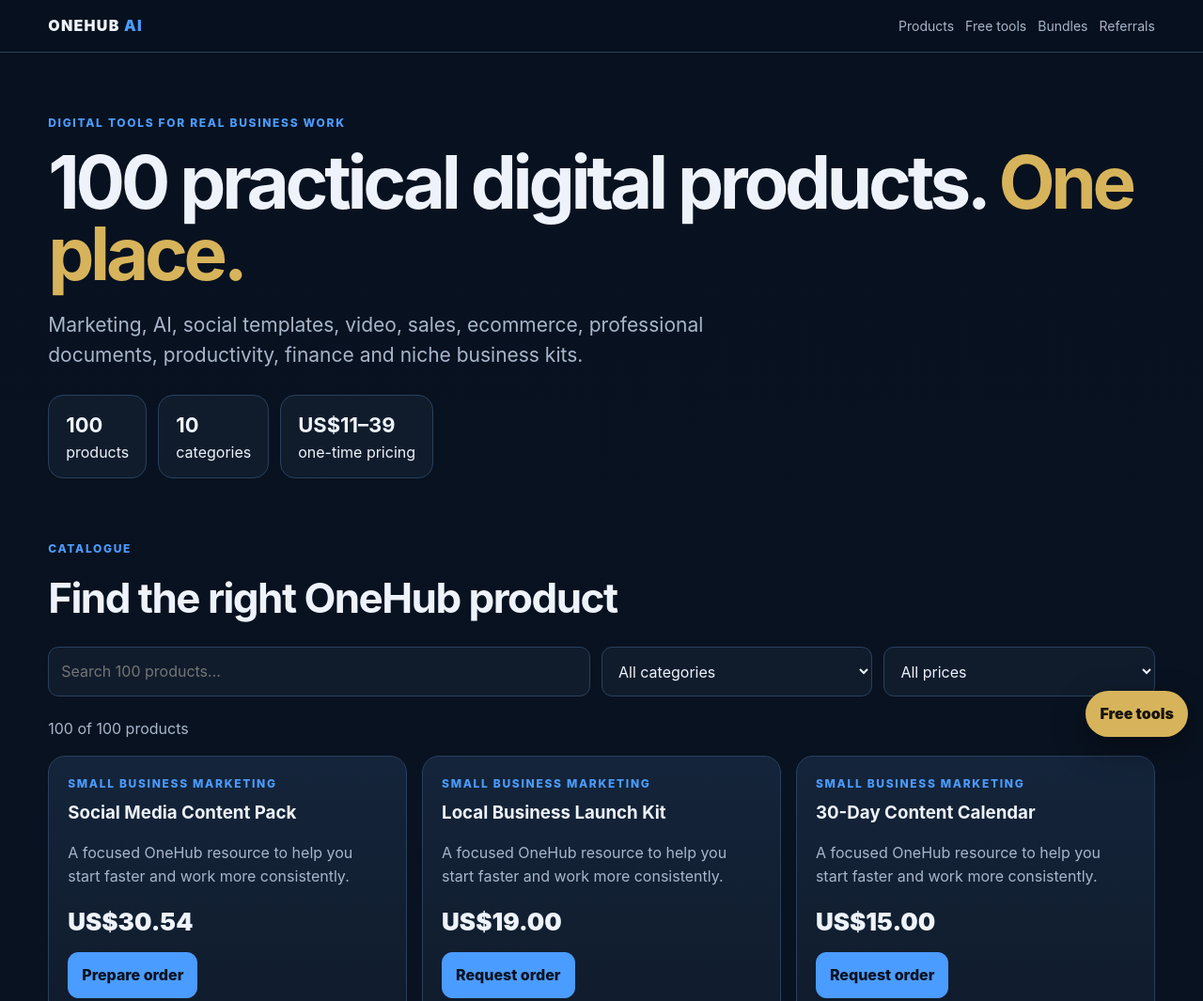
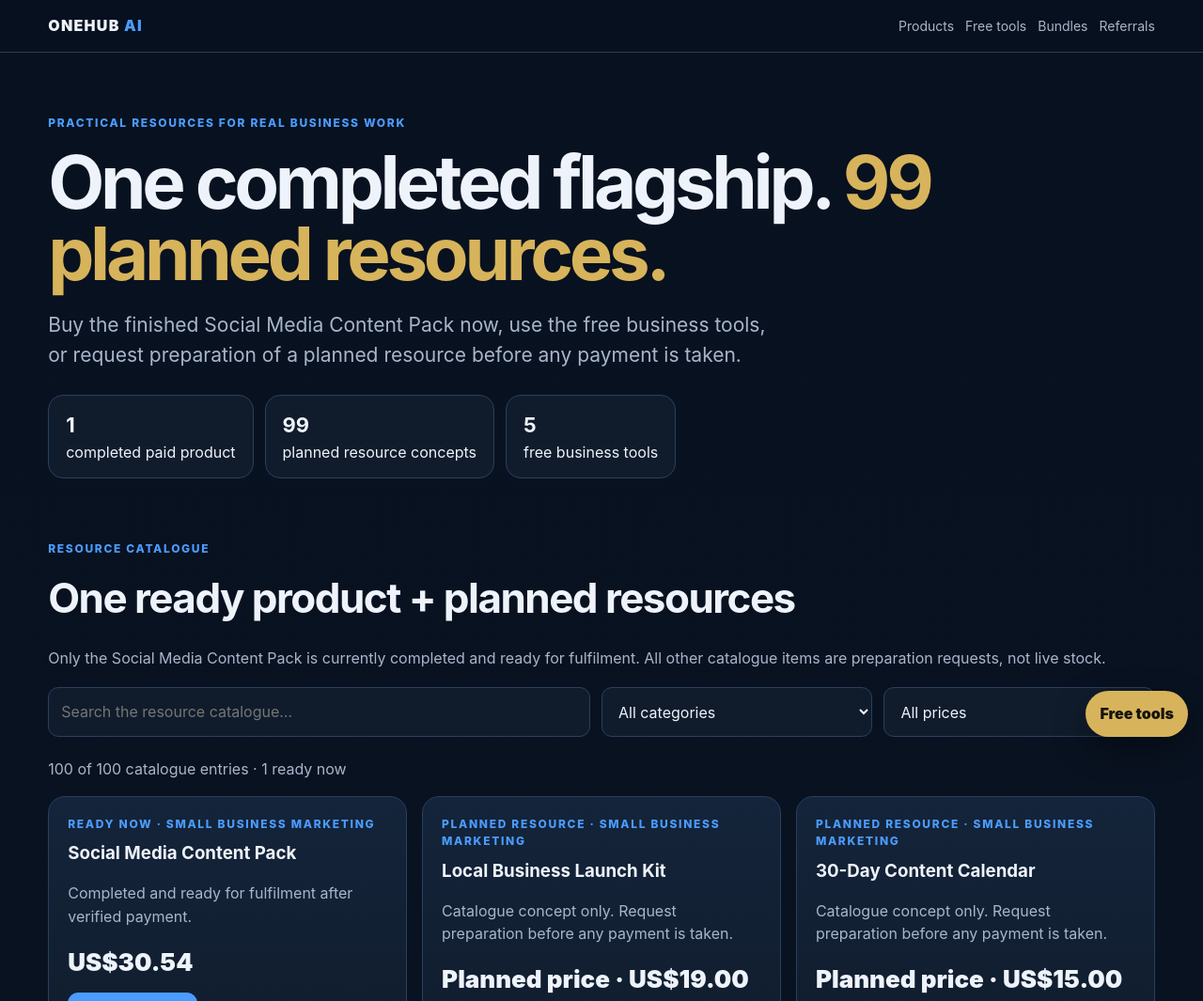
Before and after one commit to stephenchetty1-netizen/Factory-repo, a website: page index.html in a window 1280 px wide. Shown: the top 1065 px of the page at 94% size. Drawn offline with Linux system fonts and the light colour scheme.

Commit message:
Position OneHub around completed flagship and planned resources

```diff
--- a/index.html
+++ b/index.html
@@ -3,8 +3,8 @@
 <head>
 <meta charset="utf-8">
 <meta name="viewport" content="width=device-width,initial-scale=1">
-<title>OneHub AI Store | 100 Digital Business Products</title>
-<meta name="description" content="100 digital products, free tools, bundles and marketing resources for small businesses and creators.">
+<title>OneHub AI | Practical Small-Business Marketing Resources</title>
+<meta name="description" content="One completed social-media content pack, free business tools, marketing guides and a catalogue of planned small-business resources.">
 <meta name="robots" content="index,follow">
 <style>
 :root{--bg:#08111f;--panel:#101c2c;--panel2:#14243a;--line:#29405e;--text:#eef3fb;--muted:#a8b6cb;--blue:#4b9cff;--gold:#d7b45b}
@@ -24,9 +24,9 @@ footer{border-top:1px solid var(--line);margin-top:50px;padding:32px 0;color:var
 <body>
 <header class="top"><div class="wrap nav"><a class="brand" href="#top">ONEHUB <span>AI</span></a><nav class="navlinks"><a href="#products">Products</a><a href="#tools">Free tools</a><a href="#bundles">Bundles</a><a href="#referrals">Referrals</a></nav></div></header>
 <main class="wrap" id="top">
-<section class="hero"><div class="eyebrow">Digital tools for real business work</div><h1>100 practical digital products. <span class="gold">One place.</span></h1><p class="lead">Marketing, AI, social templates, video, sales, ecommerce, professional documents, productivity, finance and niche business kits.</p><div class="stats"><div class="stat"><strong>100</strong><span>products</span></div><div class="stat"><strong>10</strong><span>categories</span></div><div class="stat"><strong>US$11–39</strong><span>one-time pricing</span></div></div></section>
+<section class="hero"><div class="eyebrow">Practical resources for real business work</div><h1>One completed flagship. <span class="gold">99 planned resources.</span></h1><p class="lead">Buy the finished Social Media Content Pack now, use the free business tools, or request preparation of a planned resource before any payment is taken.</p><div class="stats"><div class="stat"><strong>1</strong><span>completed paid product</span></div><div class="stat"><strong>99</strong><span>planned resource concepts</span></div><div class="stat"><strong>5</strong><span>free business tools</span></div></div></section>
 
-<section class="section" id="products"><div class="eyebrow">Catalogue</div><h2>Find the right OneHub product</h2><div class="controls"><input id="search" placeholder="Search 100 products…"><select id="category"><option value="">All categories</option></select><select id="price"><option value="">All prices</option><option value="0-15">US$15 and under</option><option value="15-25">US$15–25</option><option value="25-999">US$25+</option></select></div><p class="muted" id="count"></p><div class="grid" id="grid"></div></section>
+<section class="section" id="products"><div class="eyebrow">Resource catalogue</div><h2>One ready product + planned resources</h2><p class="muted">Only the Social Media Content Pack is currently completed and ready for fulfilment. All other catalogue items are preparation requests, not live stock.</p><div class="controls"><input id="search" placeholder="Search the resource catalogue…"><select id="category"><option value="">All categories</option></select><select id="price"><option value="">All prices</option><option value="0-15">US$15 and under</option><option value="15-25">US$15–25</option><option value="25-999">US$25+</option></select></div><p class="muted" id="count"></p><div class="grid" id="grid"></div></section>
 
 <section class="section" id="tools"><div class="eyebrow">Free acquisition tools</div><h2>Get value before you buy</h2><div class="toolbox">
 <div class="card"><h3>Caption Generator</h3><input id="capBiz" placeholder="Business/product"><input id="capTopic" placeholder="Topic" style="margin-top:8px"><button class="btn primary" id="capBtn" style="margin-top:8px">Generate</button><div class="output" id="capOut"></div></div>
@@ -35,7 +35,7 @@ footer{border-top:1px solid var(--line);margin-top:50px;padding:32px 0;color:var
 <div class="card"><h3>Simple Pricing Calculator</h3><input id="cost" type="number" placeholder="Cost per item"><input id="margin" type="number" value="40" placeholder="Margin %" style="margin-top:8px"><button class="btn primary" id="priceBtn" style="margin-top:8px">Calculate</button><div class="output" id="priceOut"></div></div>
 </div></section>
 
-<section class="section" id="bundles"><div class="eyebrow">Bundles</div><h2>Buy by outcome, not by format</h2><div class="grid" id="bundleGrid"></div></section>
+<section class="section" id="bundles"><div class="eyebrow">Planned bundles</div><h2>Request a bundle preparation quote</h2><div class="grid" id="bundleGrid"></div></section>
 
 <section class="section" id="referrals"><div class="eyebrow">Referral program</div><h2>Earn 5% on verified referral sales</h2><div class="grid"><div class="card"><h3>Get a code</h3><p class="muted">Approved referrers receive a unique code.</p></div><div class="card"><h3>Share useful content</h3><p class="muted">Promote relevant products without spam, fake claims or misleading urgency.</p></div><div class="card"><h3>Verified sale</h3><p class="muted">Commission applies only after payment and attribution are confirmed.</p></div></div><div class="actions" style="margin-top:16px"><a class="btn primary" href="mailto:Stephenchetty1@gmail.com?subject=OneHub%20referral%20program%20application">Apply to become a referrer</a></div></section>
 
@@ -77,12 +77,12 @@ function orderHref(p){
  const b='Hello OneHub,\n\nI would like to order: '+p.name+'\nPrice shown: US$'+p.price.toFixed(2)+(referral?'\nReferral code: '+referral:'')+(attr?'\n\nCampaign attribution:\n'+attr:'')+'\n\nPlease send product-specific payment instructions and next steps.';
  return 'mailto:Stephenchetty1@gmail.com?subject='+encodeURIComponent('OneHub order request — '+p.name)+'&body='+encodeURIComponent(b);
 }
-function card(p){return '<article class="card"><div class="eyebrow">'+esc(p.category)+'</div><h3>'+esc(p.name)+'</h3><p class="muted">A focused OneHub resource to help you start faster and work more consistently.</p><div class="price">US$'+p.price.toFixed(2)+'</div><a class="btn primary" href="'+orderHref(p)+'">'+(p.name==='Social Media Content Pack'?'Prepare order':'Request order')+'</a></article>'}
+function card(p){const ready=p.name==='Social Media Content Pack';return '<article class="card"><div class="eyebrow">'+(ready?'Ready now · ':'Planned resource · ')+esc(p.category)+'</div><h3>'+esc(p.name)+'</h3><p class="muted">'+(ready?'Completed and ready for fulfilment after verified payment.':'Catalogue concept only. Request preparation before any payment is taken.')+'</p><div class="price">'+(ready?'US$'+p.price.toFixed(2):'Planned price · US$'+p.price.toFixed(2))+'</div><a class="btn primary" href="'+orderHref(p)+'">'+(ready?'Prepare order':'Request preparation')+'</a></article>'}
 category.innerHTML+=[...new Set(products.map(p=>p.category))].map(c=>'<option>'+esc(c)+'</option>').join('');
-function render(){let list=products;const q=search.value.trim().toLowerCase(),cat=category.value,pr=price.value;if(q)list=list.filter(p=>(p.name+' '+p.category).toLowerCase().includes(q));if(cat)list=list.filter(p=>p.category===cat);if(pr){const[a,b]=pr.split('-').map(Number);list=list.filter(p=>p.price>=a&&p.price<=b)}grid.innerHTML=list.map(card).join('');count.textContent=list.length+' of 100 products'}
+function render(){let list=products;const q=search.value.trim().toLowerCase(),cat=category.value,pr=price.value;if(q)list=list.filter(p=>(p.name+' '+p.category).toLowerCase().includes(q));if(cat)list=list.filter(p=>p.category===cat);if(pr){const[a,b]=pr.split('-').map(Number);list=list.filter(p=>p.price>=a&&p.price<=b)}grid.innerHTML=list.map(card).join('');count.textContent=list.length+' of 100 catalogue entries · 1 ready now'}
 search.addEventListener('input',render);category.addEventListener('change',render);price.addEventListener('change',render);render();
 const bundles=[['Local Business Growth Bundle',59],['Creator Short-Form Bundle',69],['AI Business Bundle',79],['Ecommerce Launch Bundle',69],['Service Business Sales Bundle',55],['Marketing Planner Bundle',49]];
-bundleGrid.innerHTML=bundles.map(([n,p])=>'<article class="card"><div class="eyebrow">Bundle</div><h3>'+n+'</h3><p class="muted">A grouped set of complementary OneHub resources.</p><div class="price">US$'+p.toFixed(2)+'</div><a class="btn primary" href="mailto:Stephenchetty1@gmail.com?subject='+encodeURIComponent('OneHub bundle request — '+n)+'">Request bundle</a></article>').join('');
+bundleGrid.innerHTML=bundles.map(([n,p])=>'<article class="card"><div class="eyebrow">Planned bundle</div><h3>'+n+'</h3><p class="muted">Planned bundle concept. Exact contents, availability and licence are confirmed before any payment.</p><div class="price">Planned price · US$'+p.toFixed(2)+'</div><a class="btn primary" href="mailto:Stephenchetty1@gmail.com?subject='+encodeURIComponent('OneHub bundle preparation request — '+n)+'">Request preparation</a></article>').join('');
 capBtn.onclick=()=>capOut.textContent='Looking for '+(capTopic.value||'a better option')+'?\n\n'+(capBiz.value||'Our business')+' helps customers with this need using a straightforward, practical approach. Ask what is included and whether it fits what you need.\n\nContact us to learn more.';
 ideaBtn.onclick=()=>ideaOut.textContent='1. Answer the most common buying question.\n2. Show one behind-the-scenes step.\n3. Explain one mistake customers can avoid.\n4. Demonstrate one product or service.\n5. Turn a real customer question into a post.\n6. Compare two common options.\n7. Make one clear offer with one next step.';
 calBtn.onclick=()=>calOut.textContent='Monday — FAQ\nTuesday — Product/service demo\nWednesday — Education tip\nThursday — Behind the scenes\nFriday — Offer\nSaturday — Verified proof or customer question\nSunday — Recap + next step';
```
